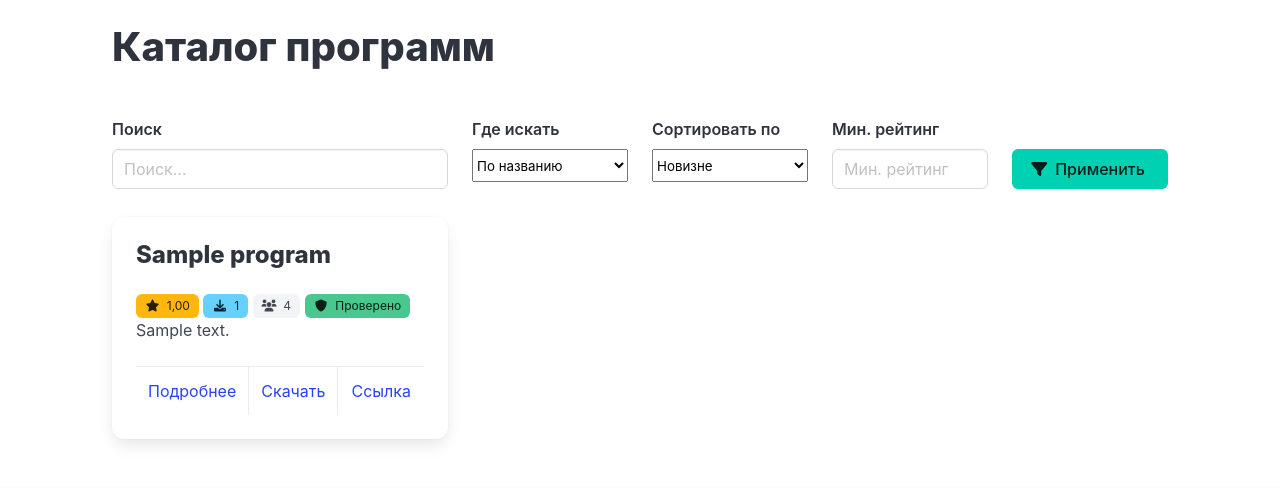
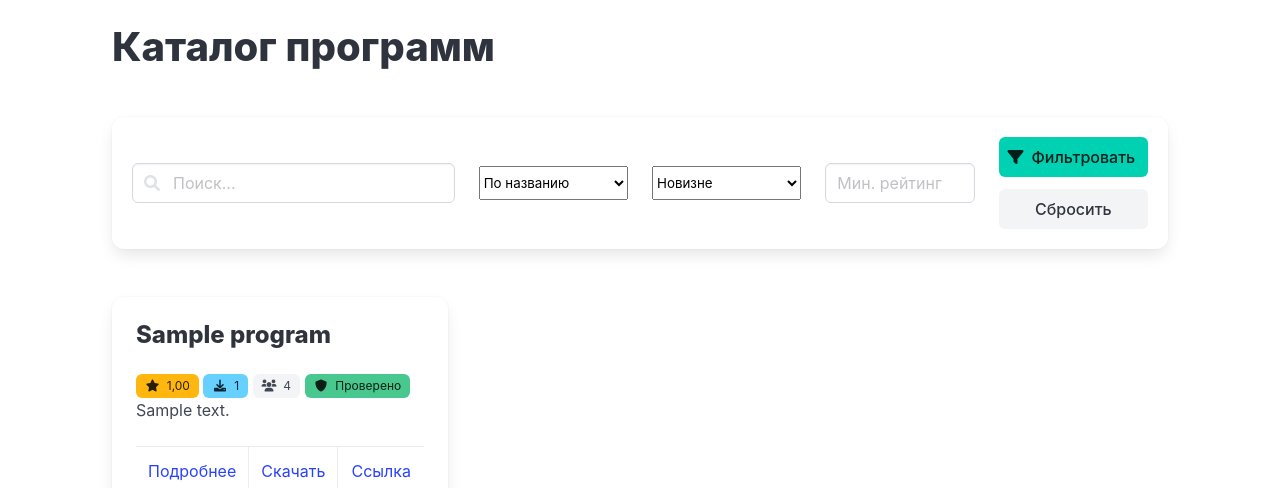
Before and after one commit to 1517mb/cat_time_bot, a Django app: page /content/programs/ in a window 1280 px wide. Shown: the part 124-612 px from the top of the page. Run offline with Django 5.2, Linux system fonts and the light colour scheme; tables that the repository leaves empty hold one stand-in row (values such as "Sample post"); some libraries are stand-ins or nearby versions.

Commit message:
Update form containers

```diff
--- a/src/templates/content/program_list.html
+++ b/src/templates/content/program_list.html
@@ -16,61 +16,47 @@
         <h1 class="title is-2 mb-6">Каталог программ</h1>
 
         <!-- Форма фильтрации -->
-        <div class="filter-card">
-            <form method="get" class="mb-4">
-                <div class="columns is-multiline filter-fields">
+        <div class="box mb-6">
+            <form method="get">
+                <div class="columns is-multiline is-vcentered">
                     <div class="column is-4">
                         <div class="field">
-                            <label class="label">Поиск</label>
-                            <div class="control">
+                            <div class="control has-icons-left">
                                 {{ form.search }}
+                                <span class="icon is-left">
+                                    <i class="fas fa-search"></i>
+                                </span>
                             </div>
                         </div>
                     </div>
 
                     <div class="column is-2">
-                        <div class="field">
-                            <label class="label">Где искать</label>
-                            <div class="control">
-                                {{ form.search_in }}
-                            </div>
-                        </div>
+                        <div class="field">{{ form.search_in }}</div>
                     </div>
 
                     <div class="column is-2">
-                        <div class="field">
-                            <label class="label">Сортировать по</label>
-                            <div class="control">
-                                {{ form.sort_by }}
-                            </div>
-                        </div>
+                        <div class="field">{{ form.sort_by }}</div>
                     </div>
 
                     <div class="column is-2">
-                        <div class="field">
-                            <label class="label">Мин. рейтинг</label>
-                            <div class="control">
-                                {{ form.min_rating }}
-                            </div>
-                        </div>
+                        <div class="field">{{ form.min_rating }}</div>
                     </div>
 
                     <div class="column is-2">
-                        <div class="field">
-                            <label class="label">&nbsp;</label>
-                            <div class="control">
-                                <button type="submit" class="button is-primary is-fullwidth">
-                                    <span class="icon">
-                                        <i class="fas fa-filter"></i>
-                                    </span>
-                                    <span>Применить</span>
-                                </button>
-                            </div>
+                        <div class="buttons is-fullwidth">
+                            <button type="submit" class="button is-primary is-fullwidth">
+                                <span class="icon"><i class="fas fa-filter"></i></span>
+                                <span>Фильтровать</span>
+                            </button>
+                            <a href="{% url 'content:program_list' %}" class="button is-light is-fullwidth">
+                                Сбросить
+                            </a>
                         </div>
                     </div>
                 </div>
             </form>
         </div>
+
 
         <!-- Список программ -->
         <div class="columns is-multiline">
```
